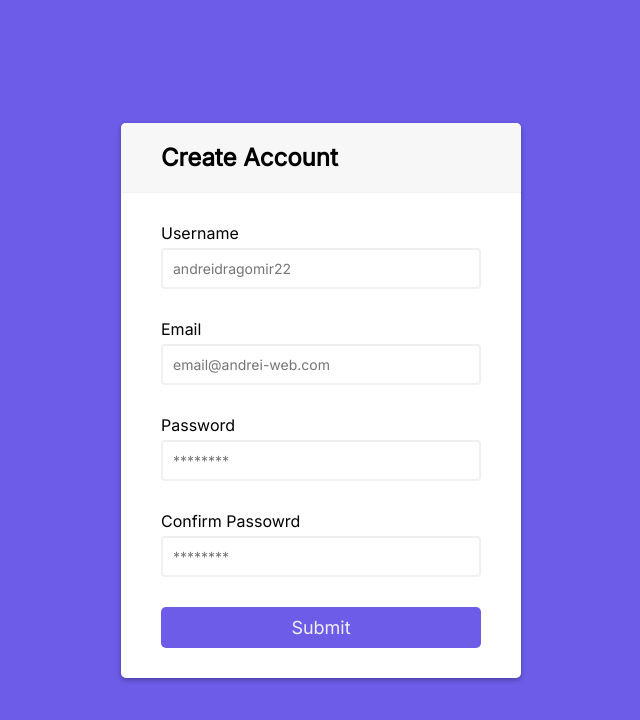
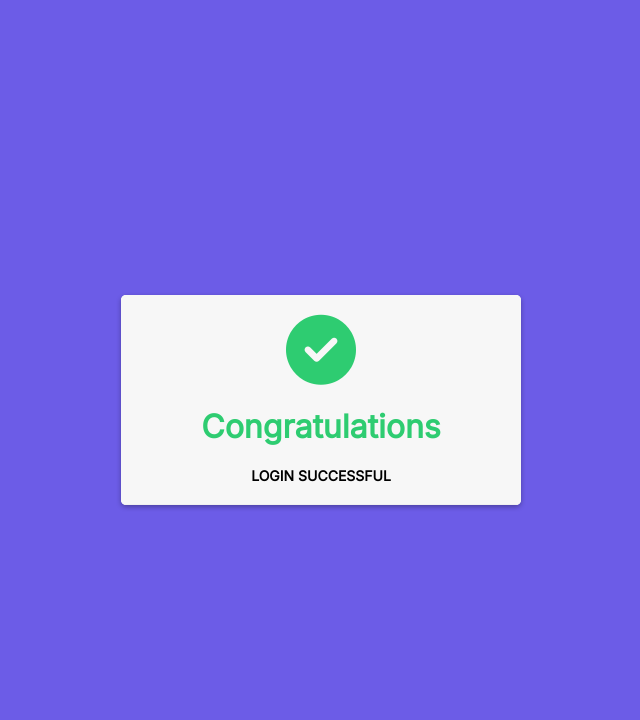
Before and after one commit to dragomirandrei-webdev/dragomirandrei-webdev-newFormValidAndreiDragomir, a plain HTML site: page index.html in a window 1280 px wide. Shown: the whole page, without its empty margins (319-959 px from the left). Drawn offline with Linux system fonts and the light colour scheme.

Commit message:
Login successful box

```diff
--- a/assets/css/style.scss
+++ b/assets/css/style.scss
@@ -127,6 +127,16 @@ button:hover {
   transition: 0.3s ease-in;
 }
 
-.success_box {
+.success_box,
+.container {
   display: none;
 }
+
+.successLogin_box {
+  background-color: #fff;
+  border-radius: 5px;
+  box-shadow: 0 2px 5px rgba(0, 0, 0, 0.3);
+  width: 400px;
+  max-width: 100%;
+  overflow: hidden;
+}
--- a/index.html
+++ b/index.html
@@ -82,6 +82,14 @@
         <button style="cursor: pointer;">Login</button>
       </form>
     </div>
+
+    <div class="successLogin_box">
+      <div class="header header_success">
+        <i class="fa fa-check-circle"></i>
+        <h1>Congratulations</h1>
+        <h2>LOGIN SUCCESSFUL</h2>
+      </div>
+    </div>
     <!--JS-->
     <script src="assets/script/validation.js"></script>
     <!--FONT AWESOME-->
```
Also changed, not shown: assets/css/style.css, 1 other file.
